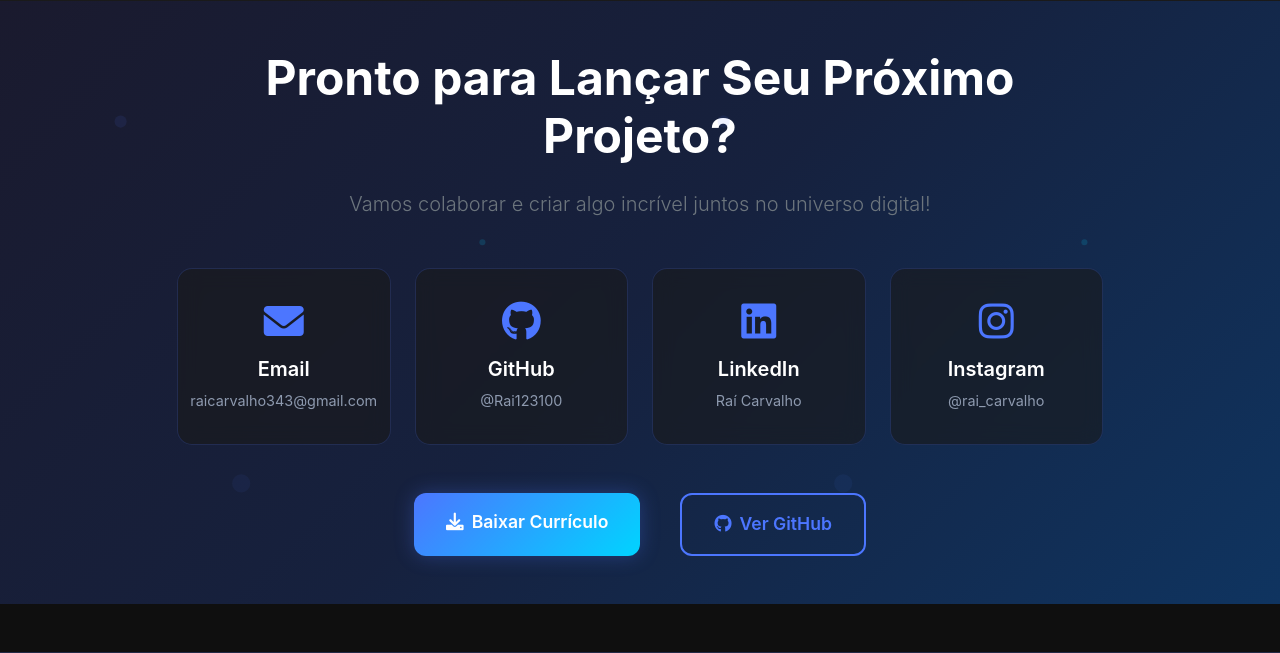
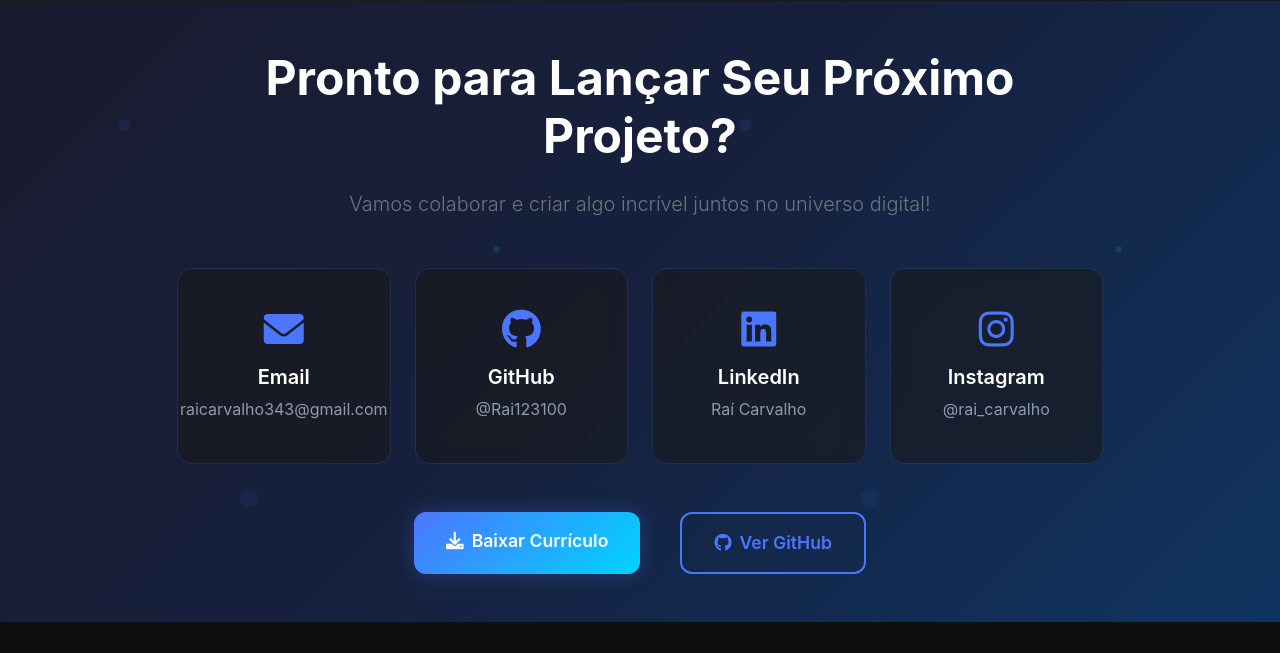
Before and after one commit to Rai123100/Portifolio, a Flask app: page / in a window 1280 px wide. Shown: the part 2723-3376 px from the top of the page. Run offline with Flask 3, Linux system fonts and the light colour scheme; data that the repository does not hold is empty; some libraries are stand-ins or nearby versions.

Commit message:
Improve layout and fix contact card display issues on the site
Update app.py to provide a default secret key and adjust CSS in style.css for improved layout, including reduced top margin for "Hello World" and increased contact card size to accommodate long emails with word wrapping.

Replit-Commit-Author: Agent
Replit-Commit-Session-Id: e8e6f286-1cfb-4fb4-a086-f5644c4f18cb
Replit-Commit-Checkpoint-Type: full_checkpoint
Replit-Commit-Screenshot-Url: https://storage.googleapis.com/screenshot-production-us-central1/bfaa3ffc-ca6f-4866-9efe-76c0262dbbc2/e8e6f286-1cfb-4fb4-a086-f5644c4f18cb/KSYZ8E3

```diff
--- a/app.py
+++ b/app.py
@@ -21,7 +21,7 @@ mail = Mail()
 
 # Create the app
 app = Flask(__name__)
-app.secret_key = os.environ.get("SESSION_SECRET")
+app.secret_key = os.environ.get("SESSION_SECRET", "sua-chave-secreta-padrao-aqui-123456")
 app.wsgi_app = ProxyFix(app.wsgi_app, x_proto=1, x_host=1)
 
 # Configure the database
--- a/static/css/style.css
+++ b/static/css/style.css
@@ -3610,7 +3610,7 @@ body {
     display: flex;
     align-items: center;
     gap: 0.75rem;
-    margin-top: 2rem !important;
+    margin-top: 0.5rem !important;
     margin-bottom: 2rem !important;
     animation: greetingSlideIn 1s ease-out;
 }
@@ -3932,7 +3932,7 @@ body {
     justify-content: center;
     align-items: center;
     text-align: center;
-    padding: 2rem 1.5rem;
+    padding: 2.5rem 2rem;
     background: rgba(26, 26, 26, 0.6);
     border-radius: 15px;
     border: 1px solid rgba(76, 118, 255, 0.2);
@@ -3972,7 +3972,9 @@ body {
 .contact-card p {
     color: var(--text-muted);
     margin: 0;
-    font-size: 0.9rem;
+    font-size: 1rem;
+    word-wrap: break-word;
+    overflow-wrap: break-word;
 }
 
 .contact-card:hover h5,
```
